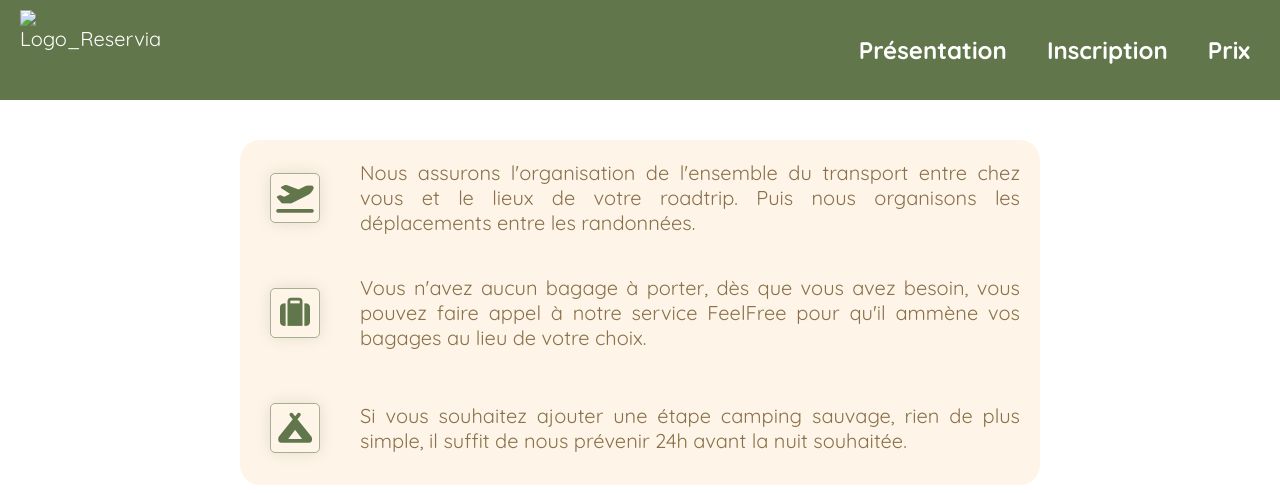
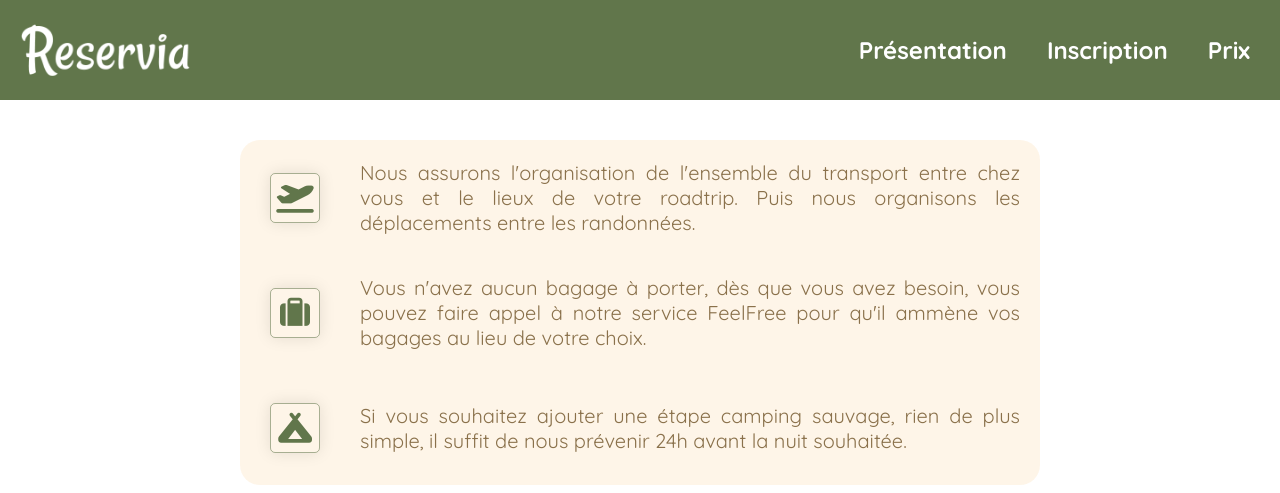
Before and after one commit to b-laf/PRODUCT-LANDING-PAGE, a plain HTML site: page index.html in a window 1280 px wide. Shown: the top 493 px of the page. Drawn offline with Linux system fonts and the light colour scheme; the site is published under a folder, as on GitHub Pages, so addresses that start at the root find nothing.

Commit message:
img link correction INDEX

```diff
--- a/index.html
+++ b/index.html
@@ -13,7 +13,7 @@
 </head>
 <body>
     <header id="header">
-        <img id="header-img" src="/img/Logo_Reservia.png" alt="Logo_Reservia">
+        <img id="header-img" src="img/Logo_Reservia.png" alt="Logo_Reservia">
         <nav id="nav-bar">
             <a class="nav-link" href="#presentation">Présentation</a>
             <a class="nav-link" href="#inscription">Inscription</a>
```
